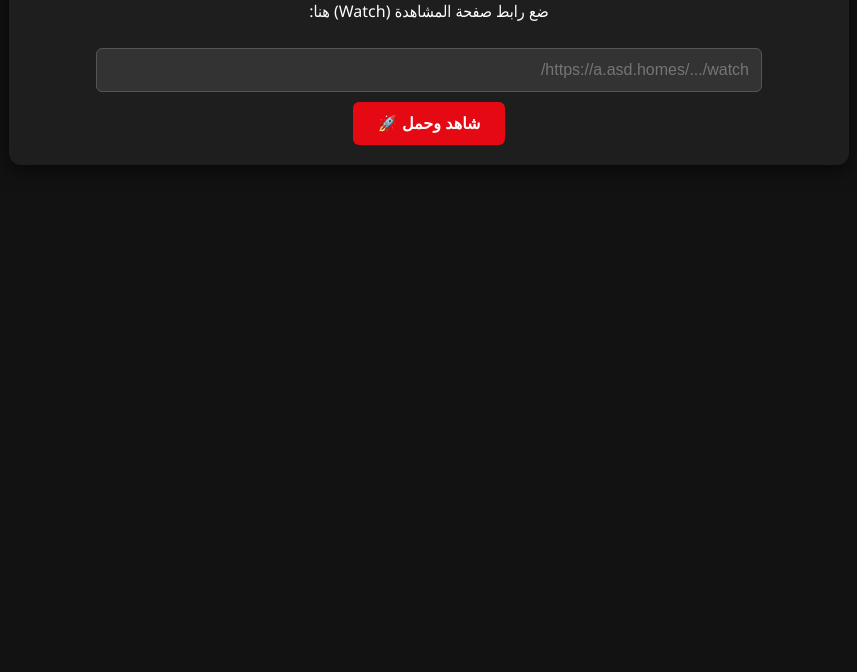
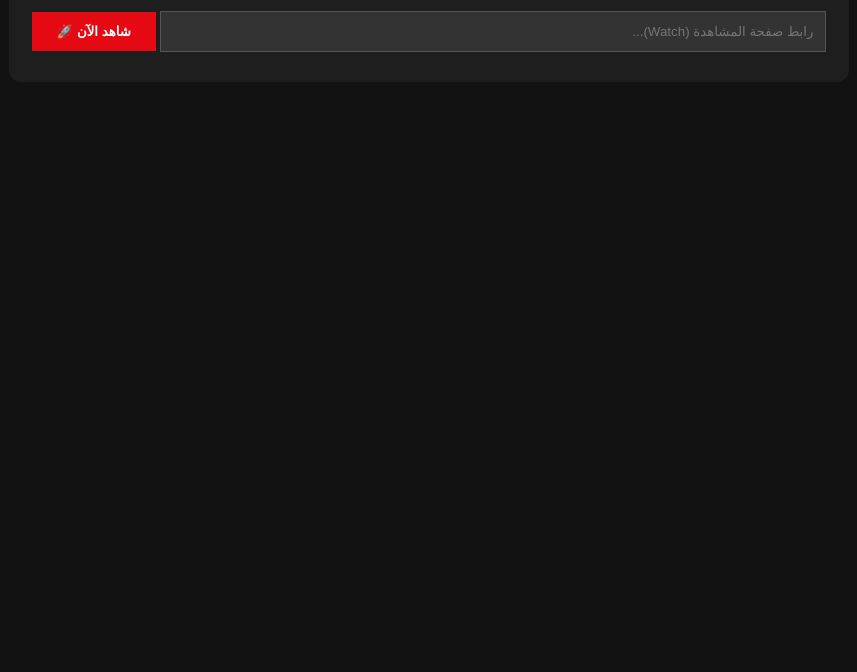
Before and after one commit to EhabMohamedFkrey/Cinema-elpop, a website: page index.html in a window 1280 px wide. Shown: the part 128-800 px from the top of the page, without its empty margins (211-1068 px from the left). Drawn offline with nearby package versions, Linux system fonts and the light colour scheme.

Commit message:
Refactor HTML and JavaScript for clarity and functionality

```diff
--- a/index.html
+++ b/index.html
@@ -6,79 +6,21 @@
     <title>سينما البوب | Cinema Elpop</title>
     <script src="https://cdn.jsdelivr.net/npm/hls.js@latest"></script>
     <style>
-        body {
-            background-color: #121212;
-            color: #fff;
-            font-family: 'Segoe UI', Tahoma, Geneva, Verdana, sans-serif;
-            text-align: center;
-            padding: 20px;
-        }
-        .container {
-            max-width: 800px;
-            margin: 0 auto;
-            background: #1e1e1e;
-            padding: 20px;
-            border-radius: 12px;
-            box-shadow: 0 5px 20px rgba(0,0,0,0.6);
-        }
-        h1 { color: #e50914; margin-bottom: 10px; }
-        input {
-            width: 80%;
-            padding: 12px;
-            margin: 10px 0;
-            background: #333;
-            border: 1px solid #555;
-            color: white;
-            border-radius: 6px;
-            font-size: 16px;
-        }
-        button {
-            padding: 12px 25px;
-            background: #e50914;
-            color: white;
-            border: none;
-            border-radius: 6px;
-            cursor: pointer;
-            font-size: 16px;
-            font-weight: bold;
-        }
-        button:hover { background: #b20710; }
-
+        body { background-color: #121212; color: #fff; font-family: sans-serif; text-align: center; padding: 20px; }
+        .container { max-width: 800px; margin: 0 auto; background: #1e1e1e; padding: 20px; border-radius: 12px; }
+        input { width: 80%; padding: 12px; margin: 10px 0; background: #333; color: white; border: 1px solid #555; }
+        button { padding: 12px 25px; background: #e50914; color: white; border: none; cursor: pointer; font-weight: bold; }
         #videoArea { display: none; margin-top: 20px; }
-        video {
-            width: 100%;
-            border-radius: 8px;
-            background: #000;
-            max-height: 500px;
-        }
-
-        /* زر التحميل الجديد */
-        .download-btn {
-            display: inline-block;
-            margin-top: 15px;
-            padding: 10px 20px;
-            background: #28a745;
-            color: white;
-            text-decoration: none;
-            border-radius: 5px;
-            font-weight: bold;
-            font-size: 16px;
-        }
-        .download-btn:hover { background: #218838; }
-
-        .loading { display: none; color: #aaa; margin-top: 10px; }
+        video { width: 100%; border-radius: 8px; background: #000; }
+        .download-btn { display: inline-block; margin-top: 15px; padding: 10px 20px; background: #28a745; color: white; text-decoration: none; border-radius: 5px; }
     </style>
 </head>
 <body>
-
     <div class="container">
         <h1>🎬 سينما البوب</h1>
-        <p>ضع رابط صفحة المشاهدة (Watch) هنا:</p>
-
-        <input type="text" id="urlInput" placeholder="https://a.asd.homes/.../watch/">
-        <button onclick="fetchVideo()">شاهد وحمل 🚀</button>
-
-        <p class="loading" id="loading">جاري البحث عن الفيديو.. (قد يستغرق 30 ثانية)</p>
+        <input type="text" id="urlInput" placeholder="رابط صفحة المشاهدة (Watch)...">
+        <button onclick="fetchVideo()">شاهد الآن 🚀</button>
+        <p id="loading" style="display:none; color:#aaa;">جاري جلب الفيديو... (اصبر شوية)</p>
 
         <div id="videoArea">
             <video id="videoPlayer" controls playsinline></video>
@@ -95,40 +37,45 @@
             const video = document.getElementById('videoPlayer');
             const downloadBtn = document.getElementById('downloadLink');
 
-            if (!url) return alert("حط الرابط الأول!");
+            if (!url) return alert("حط الرابط!");
 
             loading.style.display = 'block';
             videoArea.style.display = 'none';
 
             try {
+                // 1. نجيب الرابط الأصلي
                 const res = await fetch(`/get-video?url=${encodeURIComponent(url)}`);
                 const data = await res.json();
-
                 loading.style.display = 'none';
 
                 if (data.success && data.stream_url) {
                     videoArea.style.display = 'block';
-                    const streamUrl = data.stream_url;
 
-                    // إعداد زر التحميل
-                    downloadBtn.href = streamUrl;
+                    // 2. نحوله لرابط "كوبري" عشان يشتغل
+                    // لو الرابط m3u8 (بث مباشر/جودات) بنشغله علطول
+                    // لو mp4 (ملف) بنعديه من الكوبري
+                    let finalUrl = data.stream_url;
 
-                    // تشغيل الفيديو باستخدام HLS لو الصيغة m3u8 (عشان الجودات)
-                    if (Hls.isSupported() && streamUrl.includes('.m3u8')) {
+                    if (finalUrl.includes('.mp4')) {
+                        finalUrl = `/proxy-video?url=${encodeURIComponent(finalUrl)}`;
+                    }
+
+                    downloadBtn.href = finalUrl; // زر التحميل هياخد الرابط الشغال
+
+                    if (Hls.isSupported() && data.stream_url.includes('.m3u8')) {
                         const hls = new Hls();
-                        hls.loadSource(streamUrl);
+                        hls.loadSource(data.stream_url); // m3u8 عادة مش بيحتاج كوبري
                         hls.attachMedia(video);
                     } else {
-                        // تشغيل عادي لو mp4
-                        video.src = streamUrl;
+                        video.src = finalUrl;
                     }
                     video.play();
                 } else {
-                    alert("للأسف: " + (data.message || "لم يتم العثور على فيديو"));
+                    alert("مش لاقي فيديو: " + data.message);
                 }
             } catch (err) {
                 loading.style.display = 'none';
-                alert("خطأ في الاتصال بالسيرفر");
+                alert("خطأ في السيرفر");
             }
         }
     </script>
```
